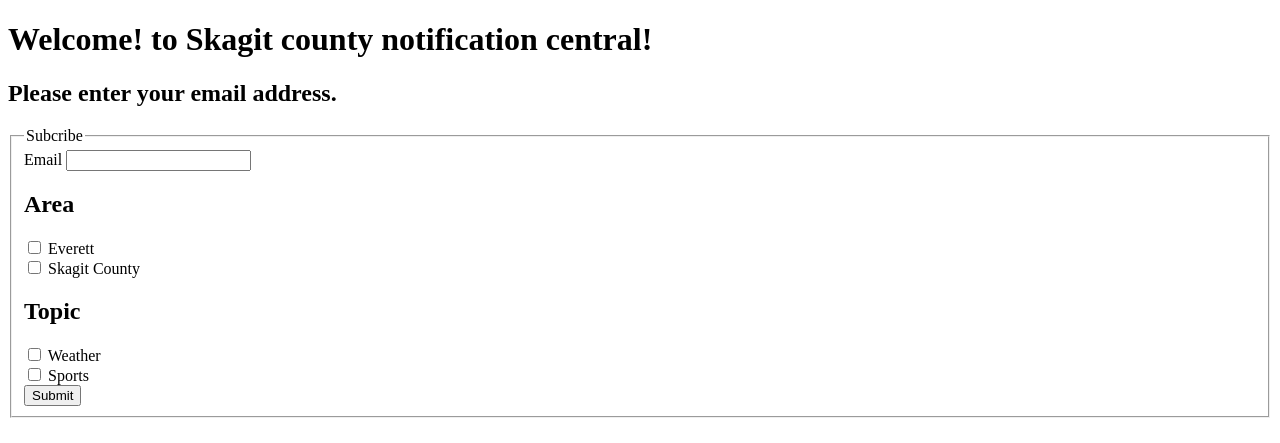
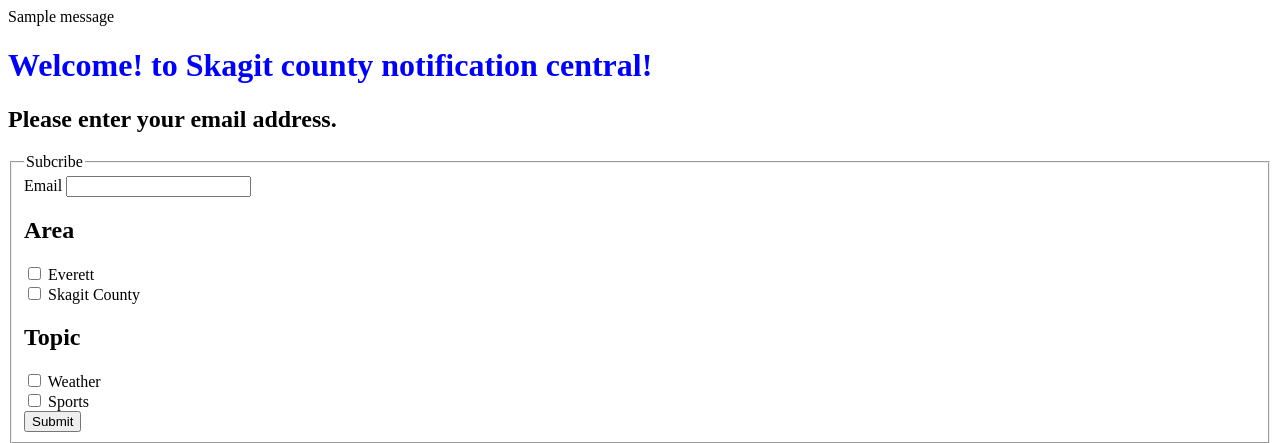
Before and after one commit to ninhktran/CHacks, a Flask app: page / in a window 1280 px wide. Shown: the top 443 px of the page. Run offline with Flask 2, Linux system fonts and the light colour scheme; tables that the repository leaves empty hold one stand-in row (values such as "Sample post"); one stand-in notice (Sample message) is shown.

Commit message:
add flash messages for user feedback

```diff
--- a/Website/templates/layout.html
+++ b/Website/templates/layout.html
@@ -2,8 +2,18 @@
 <html lang="en">
 <head>
     <meta charset="UTF-8">
+    <link rel="stylesheet" type="text/css" href="{{ url_for('static', filename='style.css')}}">
 </head>
 <body>
+{% with messages = get_flashed_messages(with_categories=True) %}
+        {% if messages %}
+          {% for category, message in messages %}
+            <div class="alert alert-{{ category }}">
+              {{ message }}
+            </div>
+            {% endfor %}
+          {% endif %}
+        {% endwith %}
 {% block content %}{% endblock %}
 </body>
 </html>
```
